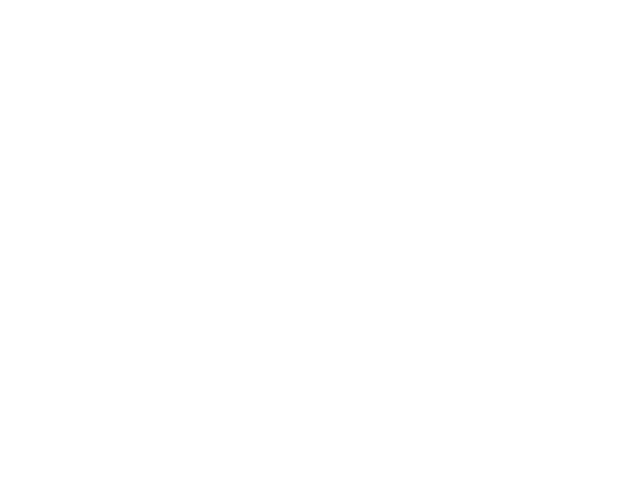
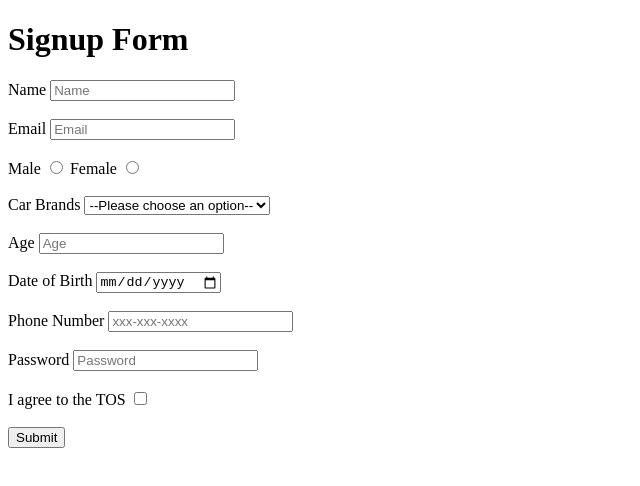
Before and after one commit to acciojob/signup-form-car-Aadarshraj3537, a website: page main.html in a window 1280 px wide. Shown: the whole page, without its empty margins (0-640 px from the left). Drawn offline with Linux system fonts and the light colour scheme.

Commit message:
created a submission

```diff
--- a/main.html
+++ b/main.html
@@ -1,16 +1,55 @@
 <!DOCTYPE html>
+<html lang="en">
+<head>
+    <meta charset="UTF-8">
+    <meta name="viewport" content="width=device-width, initial-scale=1.0">
+    <title>Signup Form</title>
+</head>
+<body>
 
-<html>
+    <h1>Signup Form</h1>
 
-<head>
-	<link rel="stylesheet" href="styles.css">
-</head>
+    <form action="#" method="post">
 
-<body>
-	<!-- the entire body must be written by student -->
-    <script type="text/javascript" src="./script.js">
-</script>
+        <label for="name">Name</label>
+        <input type="text" id="name" name="name" required placeholder="Name"><br><br>
+
+        <label for="email">Email</label>
+        <input type="email" id="email" name="email" required placeholder="Email"><br><br>
+
+        <label for="gender_m">Male</label>
+        <input type="radio" id="gender_m" name="gender" value="male" required>
+
+        <label for="gender_f">Female</label>
+        <input type="radio" id="gender_f" name="gender" value="female" required><br><br>
+
+        <label for="cars">Car Brands</label>
+        <select id="cars" name="cars" required>
+            <option value="" disabled selected>--Please choose an option--</option>
+            <option value="toyota">Toyota</option>
+            <option value="ford">Ford</option>
+            <option value="honda">Honda</option>
+            <option value="bmw">BMW</option>
+        </select><br><br>
+
+        <label for="age">Age</label>
+        <input type="number" id="age" name="age" required placeholder="Age"><br><br>
+
+        <label for="dob">Date of Birth</label>
+        <input type="date" id="dob" name="dob" required><br><br>
+
+        <label for="tel">Phone Number</label>
+        <input type="tel" id="tel" name="tel" placeholder="xxx-xxx-xxxx"><br><br>
+
+        <label for="password">Password</label>
+        <input type="password" id="password" name="password" required placeholder="Password"><br><br>
+
+        <label for="tos">I agree to the TOS</label>
+        <input type="checkbox" id="tos" name="tos" required><br><br>
+
+        <button type="submit">Submit</button>
+
+    </form>
 
 </body>
-
 </html>
```
